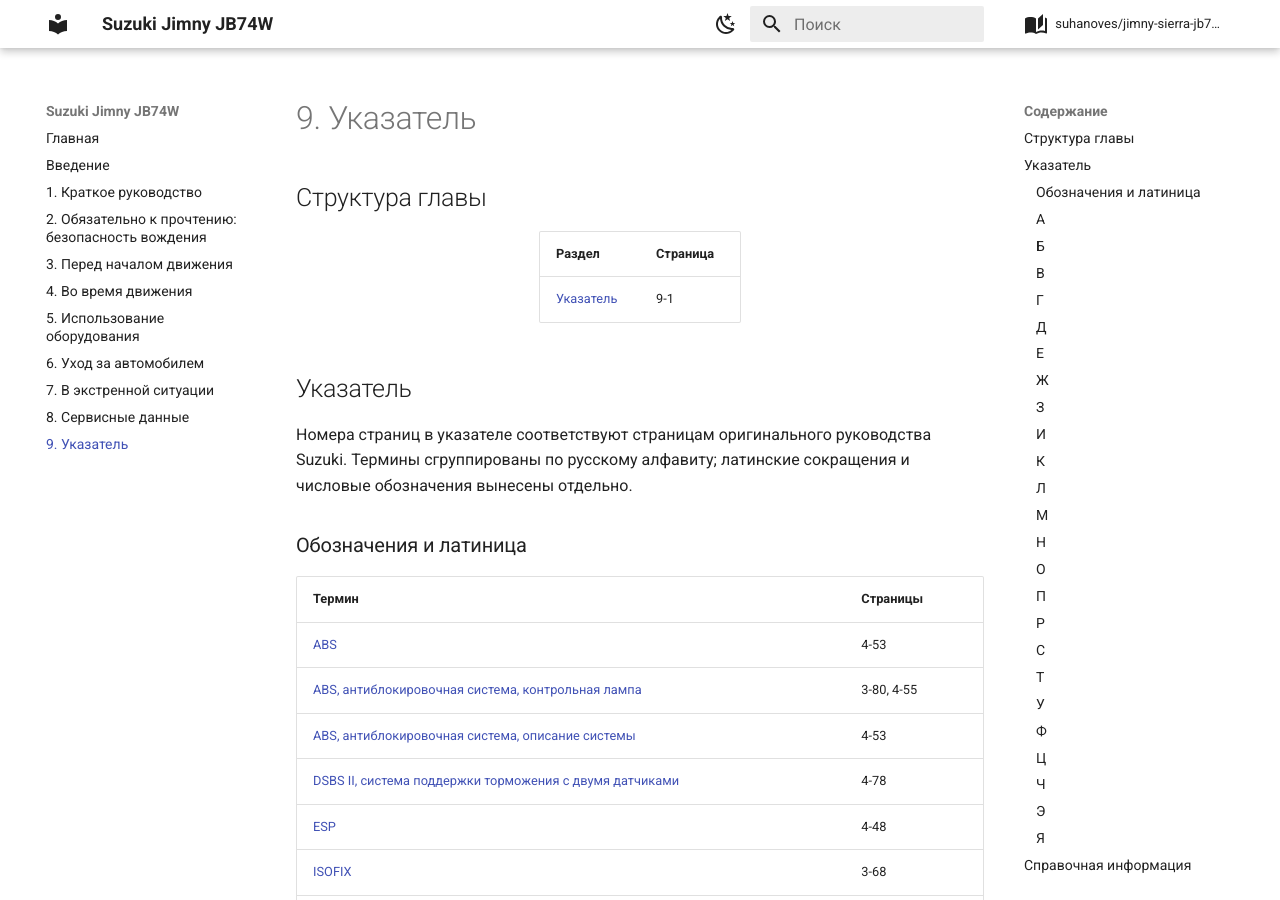
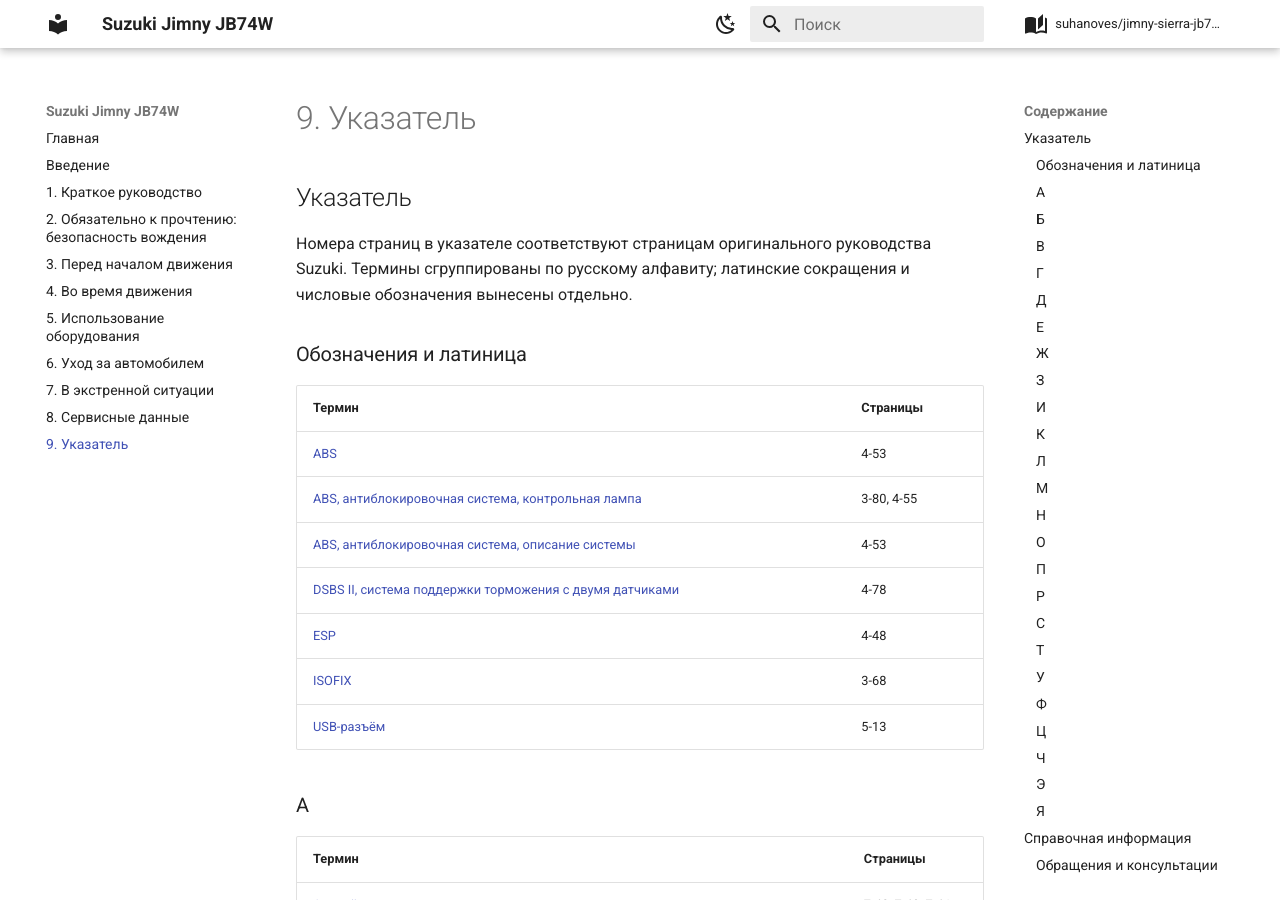
Before and after one commit to suhanoves/jimny-sierra-jb74w-manual-ru, an MkDocs documentation site: the page built from docs/09-index.md, in a window 1280 px wide and 900 px high. Built offline with MkDocs 1.6.1 and Material for MkDocs 9.7.7, drawn with Linux system fonts in a browser that asks for light colours; comment, search, counter and statistics services are not loaded.

Commit message:
Update index landing page

```diff
--- a/docs/09-index.md
+++ b/docs/09-index.md
@@ -1,14 +1,4 @@
 # 9. Указатель
-
-## Структура главы
-
-<div class="manual-toc" markdown>
-
-| Раздел | Страница |
-| --- | --- |
-| [Указатель](#указатель) | 9-1 |
-
-</div>
 
 ## Указатель
 
```
Also changed, not shown: docs/index.md (+6 -0 lines), docs/images/index/support-translation-qr.png (added).
